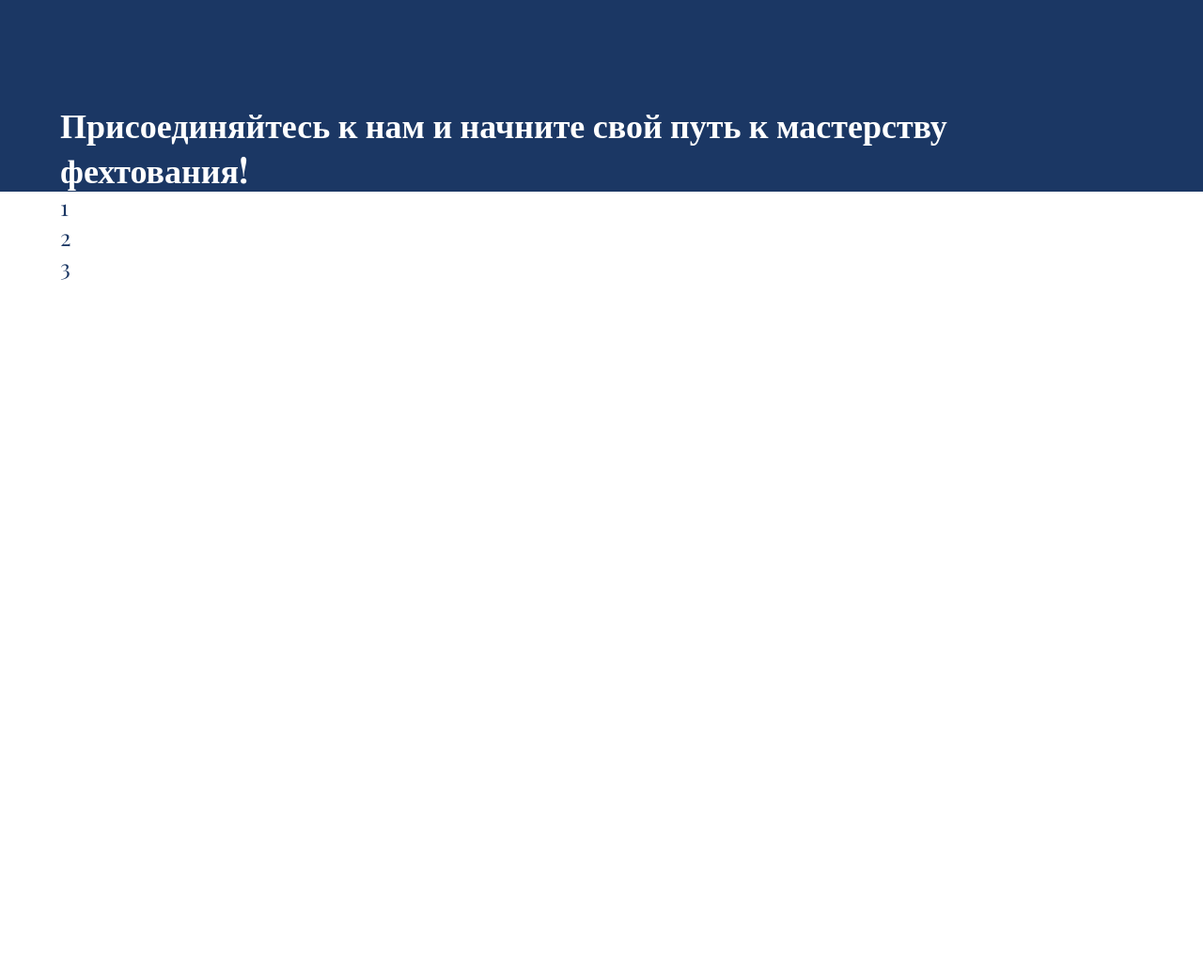
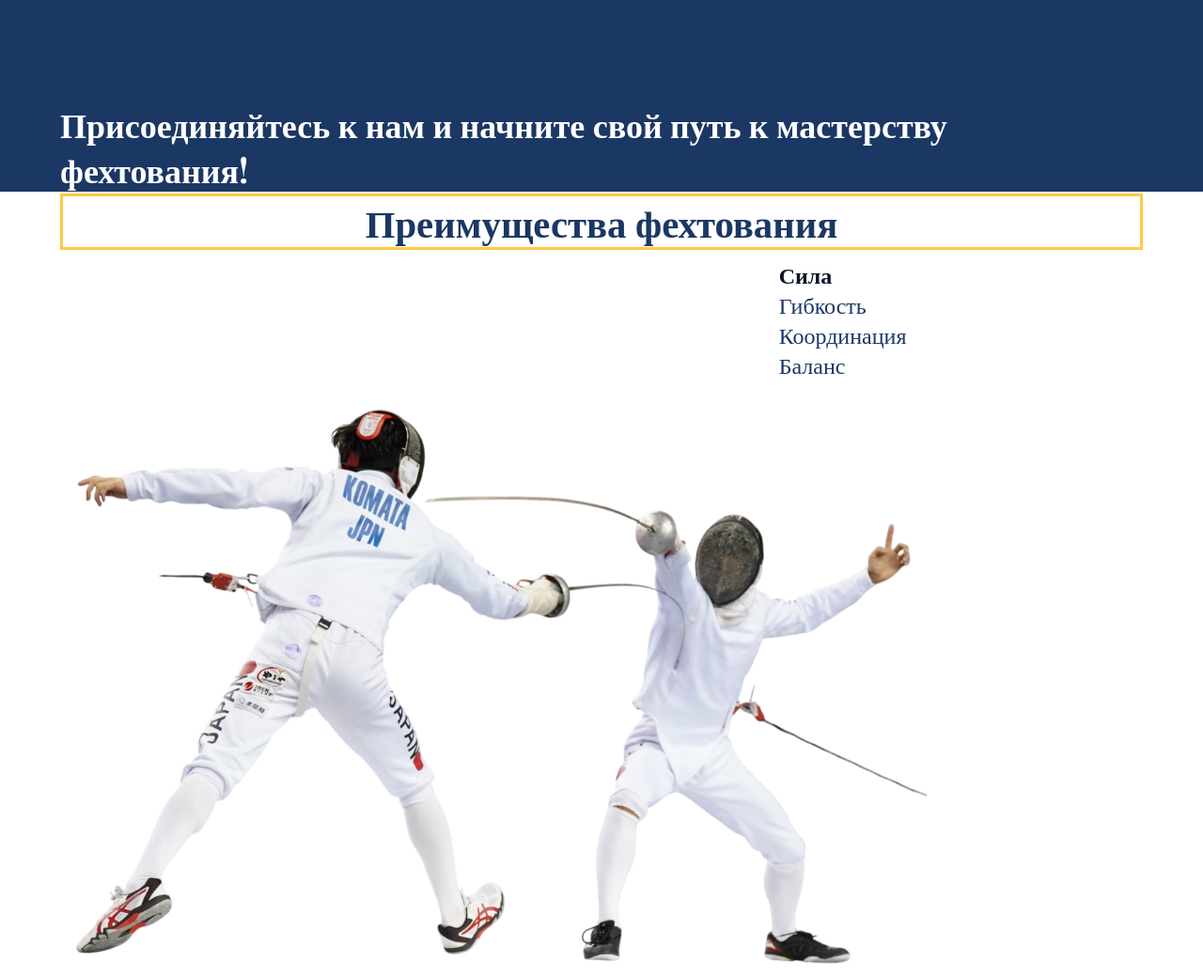
Before and after one commit to morozoffivan/fencing_club, a plain HTML site: page index.html in a window 1280 px wide. Shown: the part 612-1652 px from the top of the page at 94% size. Before the commit the page ends 912 px from the top, so only its background shows below. Drawn offline with nearby package versions, Linux system fonts and the light colour scheme; a web font is replaced by a local one.

Commit message:
added main info next step js

```diff
--- a/index.html
+++ b/index.html
@@ -48,21 +48,34 @@
     </section>
 
     <section id="main">
+
         <div class="container">
-            <div class="tab_container">
-                <div class="flex_container">
-                    <div></div>
-                    <div></div>
-                    <div></div>
+            <h2>Преимущества фехтования</h2>
+            <div class="grid_container grid_main_container">
+                <div class="tab_container grid_main_item_1">
+                    <div class="flex_container">
+
+                    </div>
                 </div>
+
+                <div class="tab_nav_container grid_main_item_2">
+                    <div class="tab_nav_item active">Сила</div>
+                    <div class="tab_nav_item">Гибкость</div>
+                    <div class="tab_nav_item">Координация</div>
+                    <div class="tab_nav_item">Баланс</div>
+                </div>
+
+
             </div>
 
-            <div class="tab_nav_container">
-                <div class="tab_nav_item">1</div>
-                <div class="tab_nav_item">2</div>
-                <div class="tab_nav_item">3</div>
+            <div class="flex_container">
+                <div class="flex_item">
+                    <img src="./assets/carousel_img.png" alt="">
+                    <p>Регулярные упражнения и практики помогают укрепить мышцы рук, плеч, спины и ног, что особенно важно для поддержания правильной техники и контроля над оружием. Развитие силы также способствует увеличению выносливости и улучшению общей физической формы, что положительно влияет на результаты выступлений на соревнованиях.</p>
+                </div>
+                <!-- <div class="flex_item"><img src="./assets/carousel_img_1.png" alt=""></div>
+                <div class="flex_item"><img src="./assets/carousel_img_2.png" alt=""></div> -->
             </div>
-
         </div>
     </section>
 
--- a/style/style.css
+++ b/style/style.css
@@ -127,6 +127,50 @@ h1{
   font-size: 1.5em;
 }
 
+.flex_container a:hover {
+  color: #d6d2d2;
+}
+
+.navbar_button:hover{
+  color: #d6d2d2;
+}
+
 #main{
   color: #1B3764;
 }
+
+.grid_main_container{
+  grid-template-columns: 1fr 1fr 1fr;
+}
+
+.grid_main_item_1{
+  grid-area: 1 / 1 / 2 / 3;
+}
+
+.grid_main_item_2{
+  grid-area: 1 / 3 / 2 / 4;
+}
+
+.tab_nav_container{
+  cursor: pointer;
+}
+
+.active{
+  color: #0a1527;
+  font-weight: bold;
+}
+
+.flex_item img{
+  width: 80%;
+}
+
+#main>.container>h2{
+  text-align: center;
+  font-size: 1.7em;
+  border: solid rgb(255, 202, 66);
+  margin-top: 2px;
+}
+
+.tab_nav_item:hover{
+  background: rgb(255, 202, 66);
+}
```
